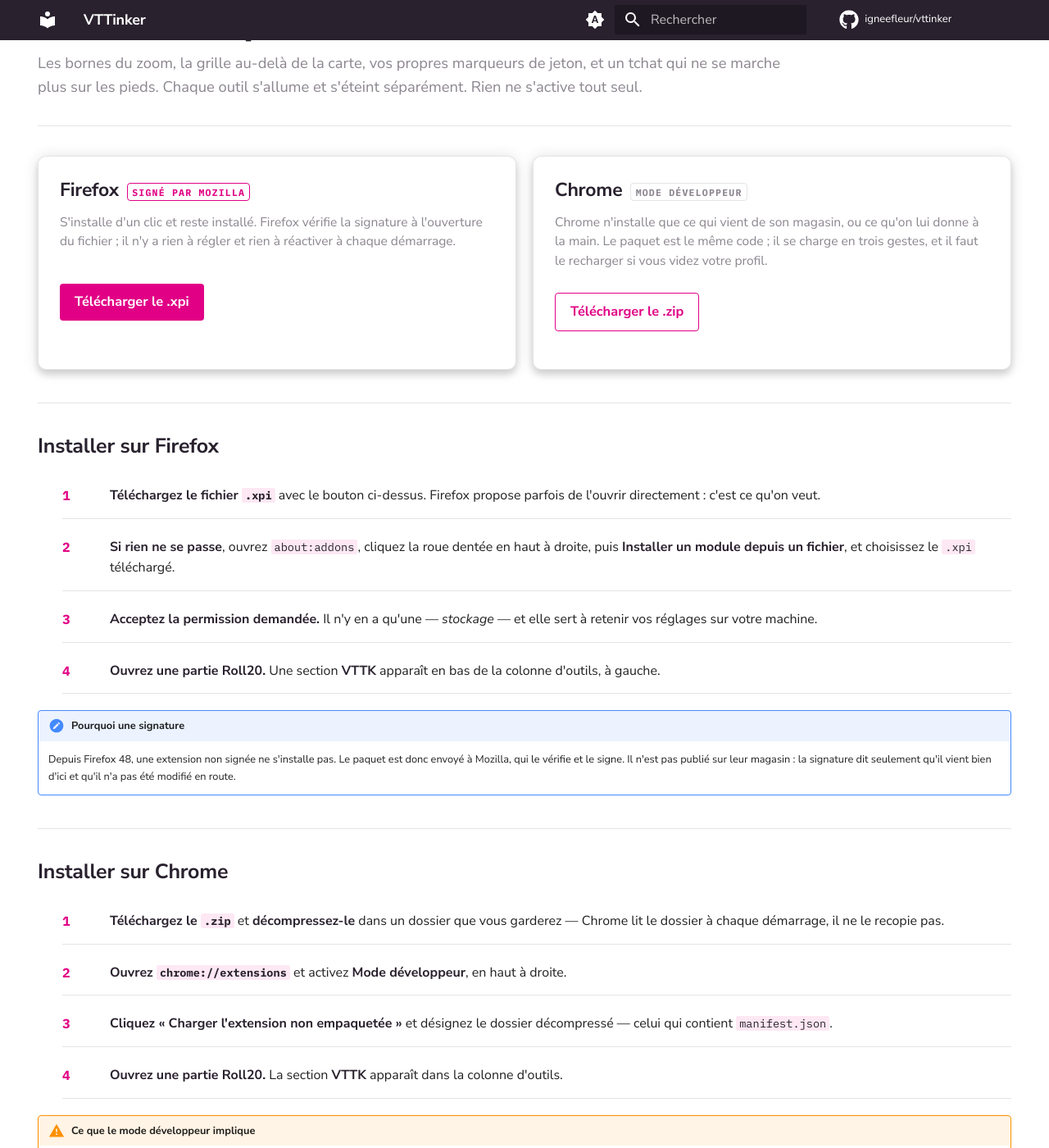
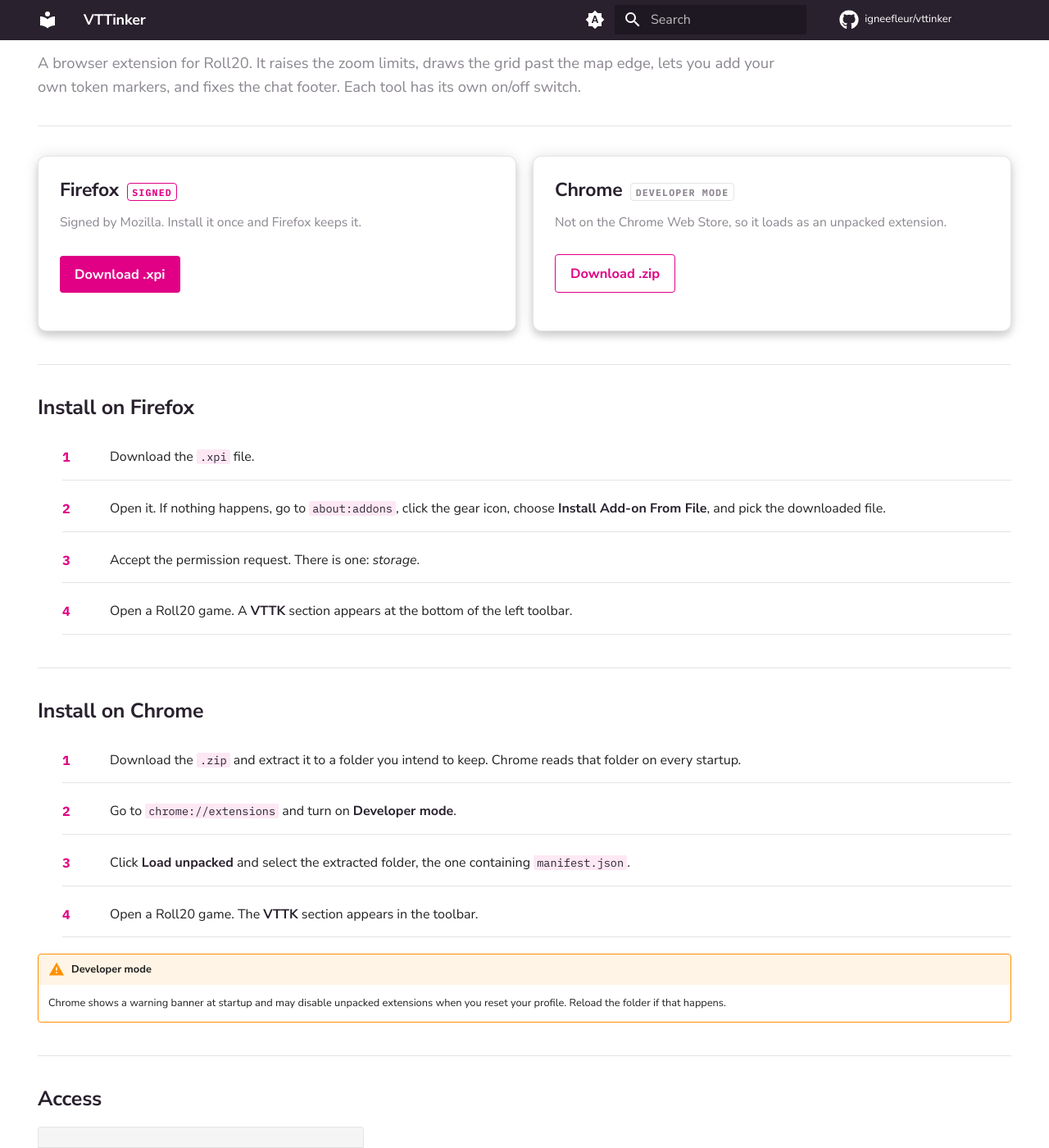
Before and after one commit to igneefleur/vttinker, an MkDocs documentation site: the page built from site/index.md, in a window 1280 px wide and 1400 px high, scrolled down 193 px. Shown: the whole window at 82% size. Built offline with MkDocs 1.6.1 and Material for MkDocs 9.7.7, drawn with Linux system fonts in a browser that asks for light colours; comment, search, counter and statistics services are not loaded; some of the changed text lies outside the part shown.

Commit message:
Site en anglais
L'extension est en anglais par défaut, et Roll20 l'est. Les pages du site le
sont désormais aussi : titres, textes, étapes d'installation, questions,
libellés de navigation et bascule de thème.

Le code et ses commentaires restent en français.

```diff
--- a/mkdocs.yml
+++ b/mkdocs.yml
@@ -1,19 +1,16 @@
-# LE SITE DE VTTINKER
+# Le site de VTTinker.
 #
-# Il ne fait qu'une chose : donner l'extension à installer, et dire comment.
-# Tout ce qui est de l'ordre du carnet de développement reste dans le dépôt —
-# ces pages-là s'adressent à quelqu'un qui veut jouer, pas lire du code.
+# Les pages sont en anglais : l'extension l'est aussi par défaut, et Roll20
+# l'est. Le code et ses commentaires restent en français.
 #
 # « docs_dir: site » et non « docs » : le dossier « docs/ » est réservé à la
-# documentation de développement, qui n'a pas à être publiée. Les deux vivraient
-# mal au même endroit — l'un s'adresse à un joueur, l'autre à celui qui répare.
+# documentation de développement, qui n'est pas publiée.
 #
-# « site_dir: .site » commence par un point : il est ignoré par git, parce qu'un
-# résultat de construction n'entre jamais dans une branche de source. Il est
-# poussé tel quel sur « gh-pages ».
+# « site_dir: .site » commence par un point pour être ignoré par git. Il est
+# poussé tel quel sur la branche gh-pages.
 
 site_name: VTTinker
-site_description: Des outils pour Roll20 — bornes du zoom, grille hors carte, marqueurs de jeton, retouches du tchat. Firefox et Chrome.
+site_description: A Roll20 extension. Zoom range, grid beyond the page, custom token markers, chat footer fixes. Firefox and Chrome.
 site_author: igneefleur
 site_url: https://igneefleur.github.io/vttinker/
 docs_dir: site
@@ -23,11 +20,11 @@ repo_url: https://github.com/igneefleur/vttinker
 repo_name: igneefleur/vttinker
 edit_uri: ""
 
-copyright: Tous droits réservés — le code est lisible, il n'est pas libre de droits.
+copyright: All rights reserved. The code is readable; it is not open source.
 
 theme:
   name: material
-  language: fr
+  language: en
   # LA POLICE EST CELLE DE ROLL20, et le site est fait pour être lu à côté.
   # « Proxima Nova » d'abord — beaucoup l'ont déjà — puis un équivalent qui se
   # charge partout. On ne laisse pas le navigateur choisir : une extension qui
@@ -48,21 +45,21 @@ theme:
     - media: "(prefers-color-scheme)"
       toggle:
         icon: material/brightness-auto
-        name: Suivre le système
+        name: Follow system
     - media: "(prefers-color-scheme: light)"
       scheme: default
       primary: custom
       accent: custom
       toggle:
         icon: material/brightness-7
-        name: Passer en sombre
+        name: Switch to dark
     - media: "(prefers-color-scheme: dark)"
       scheme: slate
       primary: custom
       accent: custom
       toggle:
         icon: material/brightness-4
-        name: Suivre le système
+        name: Follow system
 
 extra_css:
   - styles/vttinker.css
@@ -80,12 +77,12 @@ markdown_extensions:
       anchor_linenums: true
 
 nav:
-  - Installer: index.md
-  - Ce que ça fait: modules.md
-  - Questions: questions.md
+  - Install: index.md
+  - Features: modules.md
+  - FAQ: questions.md
 
 extra:
   social:
     - icon: fontawesome/brands/github
       link: https://github.com/igneefleur/vttinker
-      name: Le code
+      name: Source
```
Also changed, not shown: site/index.md, site/modules.md, site/questions.md.
